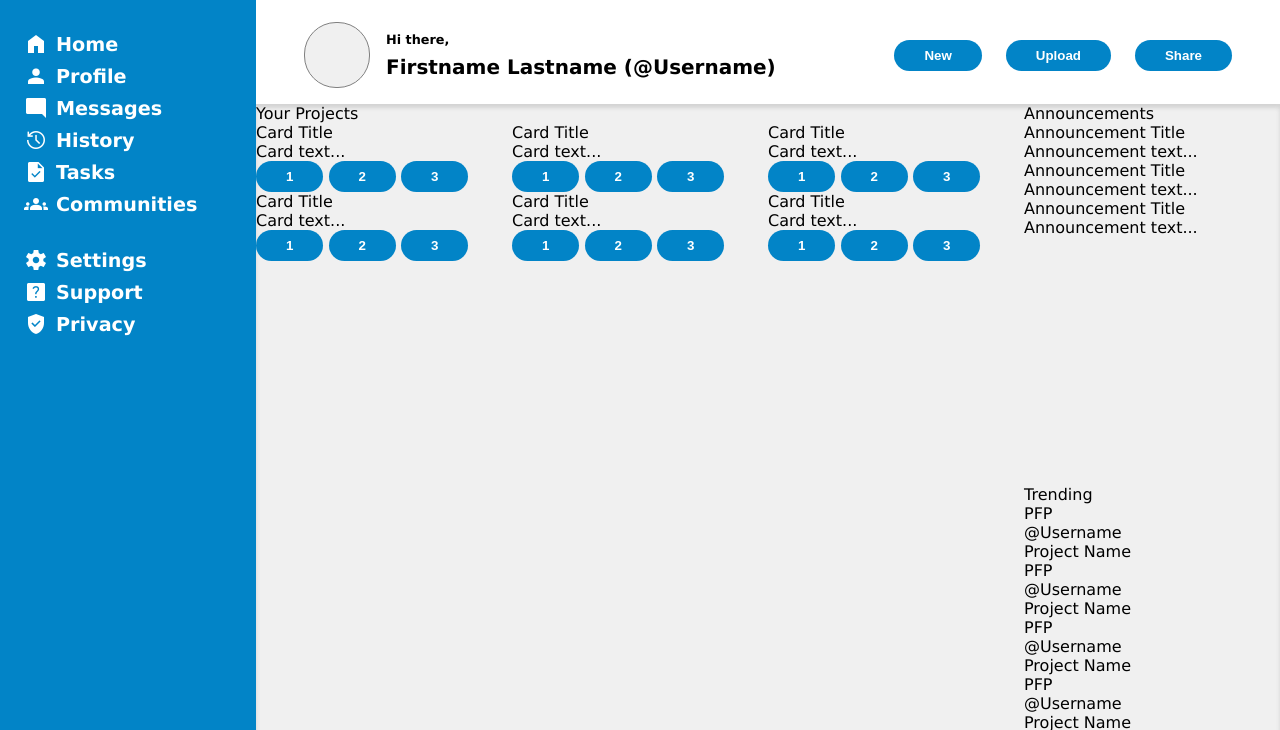
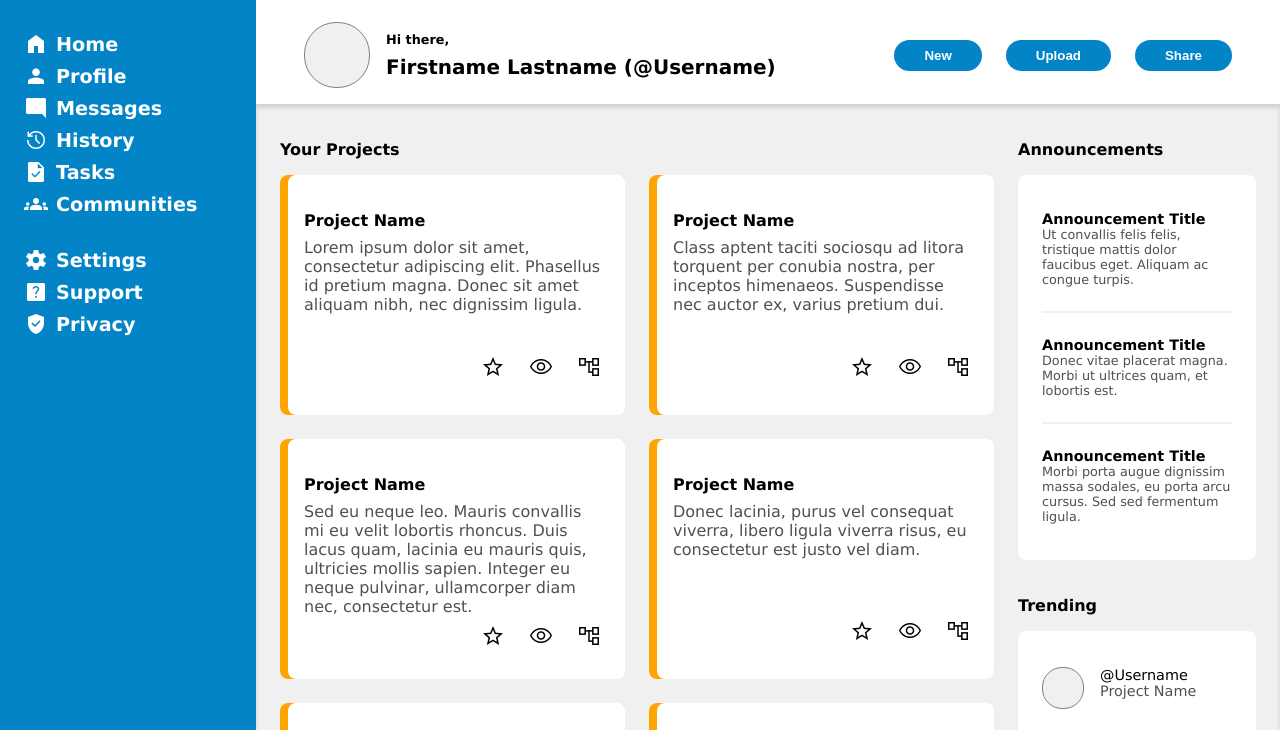
Before and after one commit to Saffr3n/dashboard, a plain HTML site: page index.html in a window 1280 px wide. Shown: the part 68-798 px from the top of the page. Drawn offline with nearby package versions, Linux system fonts and the light colour scheme.

Commit message:
Complete styling

```diff
--- a/index.html
+++ b/index.html
@@ -62,57 +62,57 @@
         <div class="heading">Your Projects</div>
         <div class="cards">
           <div class="card">
-            <div class="card-title">Card Title</div>
-            <div class="card-text">Card text...</div>
+            <div class="card-title">Project Name</div>
+            <div class="card-text">Lorem ipsum dolor sit amet, consectetur adipiscing elit. Phasellus id pretium magna. Donec sit amet aliquam nibh, nec dignissim ligula.</div>
             <div class="card-buttons">
-              <button>1</button>
-              <button>2</button>
-              <button>3</button>
+              <span class="material-symbols-outlined">star</span>
+              <span class="material-symbols-outlined">visibility</span>
+              <span class="material-symbols-outlined">account_tree</span>
             </div>
           </div>
           <div class="card">
-            <div class="card-title">Card Title</div>
-            <div class="card-text">Card text...</div>
+            <div class="card-title">Project Name</div>
+            <div class="card-text">Class aptent taciti sociosqu ad litora torquent per conubia nostra, per inceptos himenaeos. Suspendisse nec auctor ex, varius pretium dui.</div>
             <div class="card-buttons">
-              <button>1</button>
-              <button>2</button>
-              <button>3</button>
+              <span class="material-symbols-outlined">star</span>
+              <span class="material-symbols-outlined">visibility</span>
+              <span class="material-symbols-outlined">account_tree</span>
             </div>
           </div>
           <div class="card">
-            <div class="card-title">Card Title</div>
-            <div class="card-text">Card text...</div>
+            <div class="card-title">Project Name</div>
+            <div class="card-text">Sed eu neque leo. Mauris convallis mi eu velit lobortis rhoncus. Duis lacus quam, lacinia eu mauris quis, ultricies mollis sapien. Integer eu neque pulvinar, ullamcorper diam nec, consectetur est.</div>
             <div class="card-buttons">
-              <button>1</button>
-              <button>2</button>
-              <button>3</button>
+              <span class="material-symbols-outlined">star</span>
+              <span class="material-symbols-outlined">visibility</span>
+              <span class="material-symbols-outlined">account_tree</span>
             </div>
           </div>
           <div class="card">
-            <div class="card-title">Card Title</div>
-            <div class="card-text">Card text...</div>
+            <div class="card-title">Project Name</div>
+            <div class="card-text">Donec lacinia, purus vel consequat viverra, libero ligula viverra risus, eu consectetur est justo vel diam.</div>
             <div class="card-buttons">
-              <button>1</button>
-              <button>2</button>
-              <button>3</button>
+              <span class="material-symbols-outlined">star</span>
+              <span class="material-symbols-outlined">visibility</span>
+              <span class="material-symbols-outlined">account_tree</span>
             </div>
           </div>
           <div class="card">
-            <div class="card-title">Card Title</div>
-            <div class="card-text">Card text...</div>
+            <div class="card-title">Project Name</div>
+            <div class="card-text">Cras nulla orci, commodo eu iaculis et, volutpat id ex. Donec dolor odio, tristique sed maximus sed, mattis viverra turpis. Donec non arcu diam.</div>
             <div class="card-buttons">
-              <button>1</button>
-              <button>2</button>
-              <button>3</button>
+              <span class="material-symbols-outlined">star</span>
+              <span class="material-symbols-outlined">visibility</span>
+              <span class="material-symbols-outlined">account_tree</span>
             </div>
           </div>
           <div class="card">
-            <div class="card-title">Card Title</div>
-            <div class="card-text">Card text...</div>
+            <div class="card-title">Project Name</div>
+            <div class="card-text">Curabitur sollicitudin pharetra turpis, non posuere turpis aliquet vel. Vestibulum ac lacus mauris. Pellentesque egestas et nisi a imperdiet.</div>
             <div class="card-buttons">
-              <button>1</button>
-              <button>2</button>
-              <button>3</button>
+              <span class="material-symbols-outlined">star</span>
+              <span class="material-symbols-outlined">visibility</span>
+              <span class="material-symbols-outlined">account_tree</span>
             </div>
           </div>
         </div>
@@ -124,15 +124,17 @@
           <div class="announcements">
             <div class="announcement">
               <div class="announcement-title">Announcement Title</div>
-              <div class="announcement-text">Announcement text...</div>
+              <div class="announcement-text">Ut convallis felis felis, tristique mattis dolor faucibus eget. Aliquam ac congue turpis.</div>
             </div>
+            <div class="announcement-divider"></div>
             <div class="announcement">
               <div class="announcement-title">Announcement Title</div>
-              <div class="announcement-text">Announcement text...</div>
+              <div class="announcement-text">Donec vitae placerat magna. Morbi ut ultrices quam, et lobortis est.</div>
             </div>
+            <div class="announcement-divider"></div>
             <div class="announcement">
               <div class="announcement-title">Announcement Title</div>
-              <div class="announcement-text">Announcement text...</div>
+              <div class="announcement-text">Morbi porta augue dignissim massa sodales, eu porta arcu cursus. Sed sed fermentum ligula.</div>
             </div>
           </div>
         </div>
@@ -141,31 +143,31 @@
           <div class="heading">Trending</div>
           <div class="trending">
             <div class="trending-project">
-              <div>PFP</div>
+              <div class="pfp-small"></div>
               <div class="trending-link">
-                <div>@Username</div>
-                <div>Project Name</div>
+                <div class="trending-username">@Username</div>
+                <div class="trending-projname">Project Name</div>
               </div>
             </div>
             <div class="trending-project">
-              <div>PFP</div>
+              <div class="pfp-small"></div>
               <div class="trending-link">
-                <div>@Username</div>
-                <div>Project Name</div>
+                <div class="trending-username">@Username</div>
+                <div class="trending-projname">Project Name</div>
               </div>
             </div>
             <div class="trending-project">
-              <div>PFP</div>
+              <div class="pfp-small"></div>
               <div class="trending-link">
-                <div>@Username</div>
-                <div>Project Name</div>
+                <div class="trending-username">@Username</div>
+                <div class="trending-projname">Project Name</div>
               </div>
             </div>
             <div class="trending-project">
-              <div>PFP</div>
+              <div class="pfp-small"></div>
               <div class="trending-link">
-                <div>@Username</div>
-                <div>Project Name</div>
+                <div class="trending-username">@Username</div>
+                <div class="trending-projname">Project Name</div>
               </div>
             </div>
           </div>
--- a/style.css
+++ b/style.css
@@ -21,7 +21,10 @@ body {
 
 .sidebar,
 .header-top,
-.header-bot {
+.header-bot,
+.heading,
+.card-title,
+.announcement-title {
   font-weight: bold;
 }
 
@@ -90,7 +93,8 @@ input {
   gap: 24px;
 }
 
-.user span {
+.user span,
+.card span {
   font-variation-settings:
   'FILL' 0,
   'wght' 400,
@@ -169,17 +173,91 @@ button:active {
 .content {
   background-color: #f0f0f0;
   box-shadow: 0 4px 4px lightgray inset;
+  padding: 36px 24px 24px 24px;
   display: grid;
   grid-template-columns: 3fr 1fr;
+  gap: 24px;
 }
 
 .cards {
+  padding-top: 16px;
   display: grid;
-  grid-template-columns: repeat(auto-fit, minmax(200px, 1fr));
+  grid-template-columns: repeat(auto-fit, minmax(320px, 1fr));
+  grid-auto-rows: 240px;
+  gap: 24px;
+  overflow: auto;
+}
+
+.card,
+.announcements,
+.trending {
+  background-color: white;
+  border-radius: 8px;
+  padding: 36px 24px;
+}
+
+.card {
+  background-color: white;
+  box-shadow: 8px 0 0 orange inset;
+  display: flex;
+  flex-direction: column;
+  justify-content: start;
+  gap: 8px;
+}
+
+.card-text,
+.announcement-text,
+.trending-projname {
+  color: #505050;
+}
+
+.card-text {
+  flex: 1
+}
+
+.card-buttons {
+  align-self: end;
+  display: flex;
+  gap: 24px;
 }
 
 .content-right {
   display: flex;
   flex-direction: column;
-  justify-content: space-between;
+  gap: 36px;
 }
+
+.announcements,
+.trending {
+  margin-top: 16px;
+}
+
+.announcements {
+  display: flex;
+  flex-direction: column;
+  gap: 24px;
+}
+
+.announcement-divider {
+  border: 1px solid #f0f0f0;
+}
+
+.announcement-title,
+.trending-link {
+  font-size: 0.9rem;
+}
+
+.announcement-text {
+  font-size: 0.8rem;
+}
+
+.trending {
+  display: flex;
+  flex-direction: column;
+  gap: 24px;
+}
+
+.trending-project {
+  display: flex;
+  gap: 16px;
+}
```
